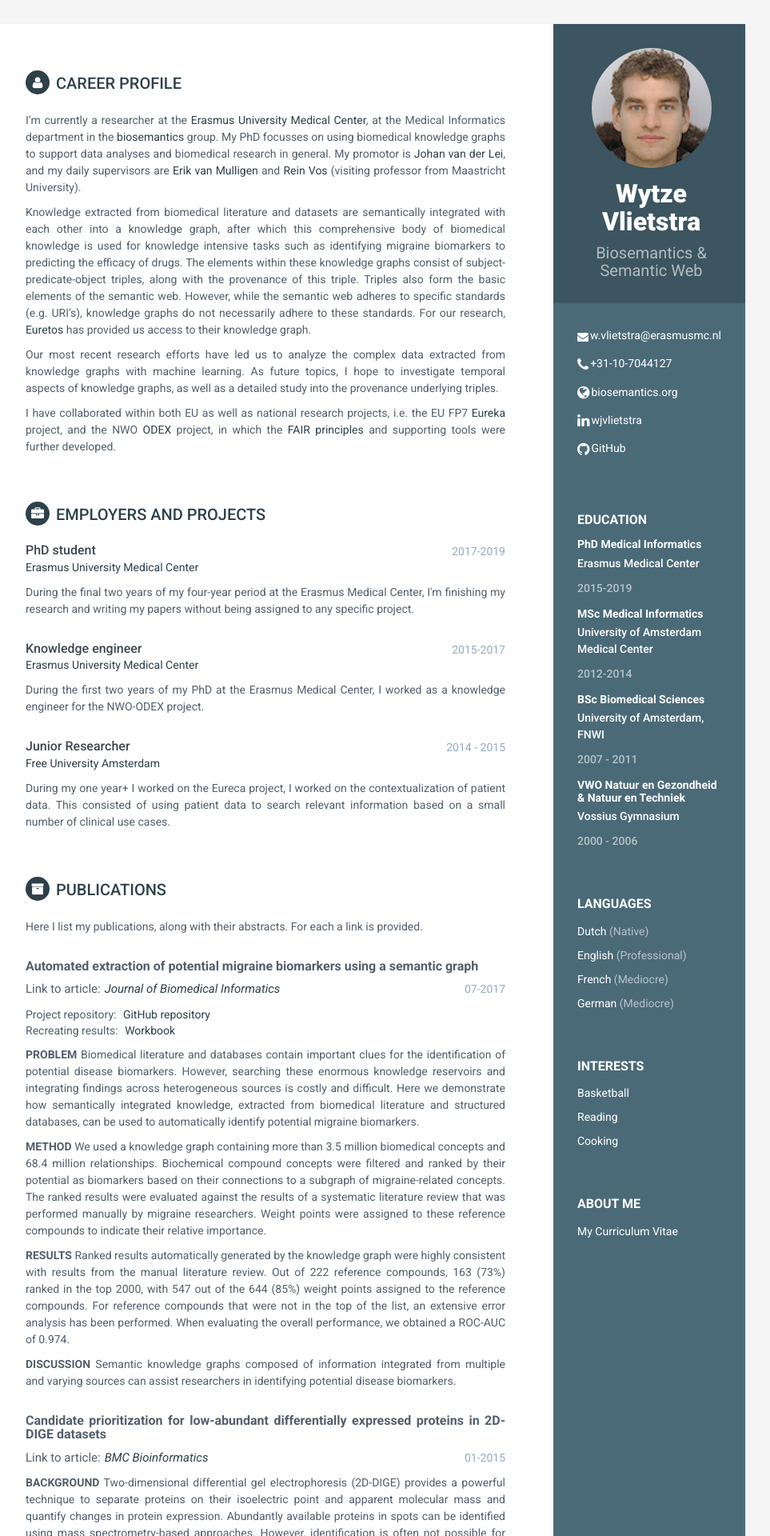
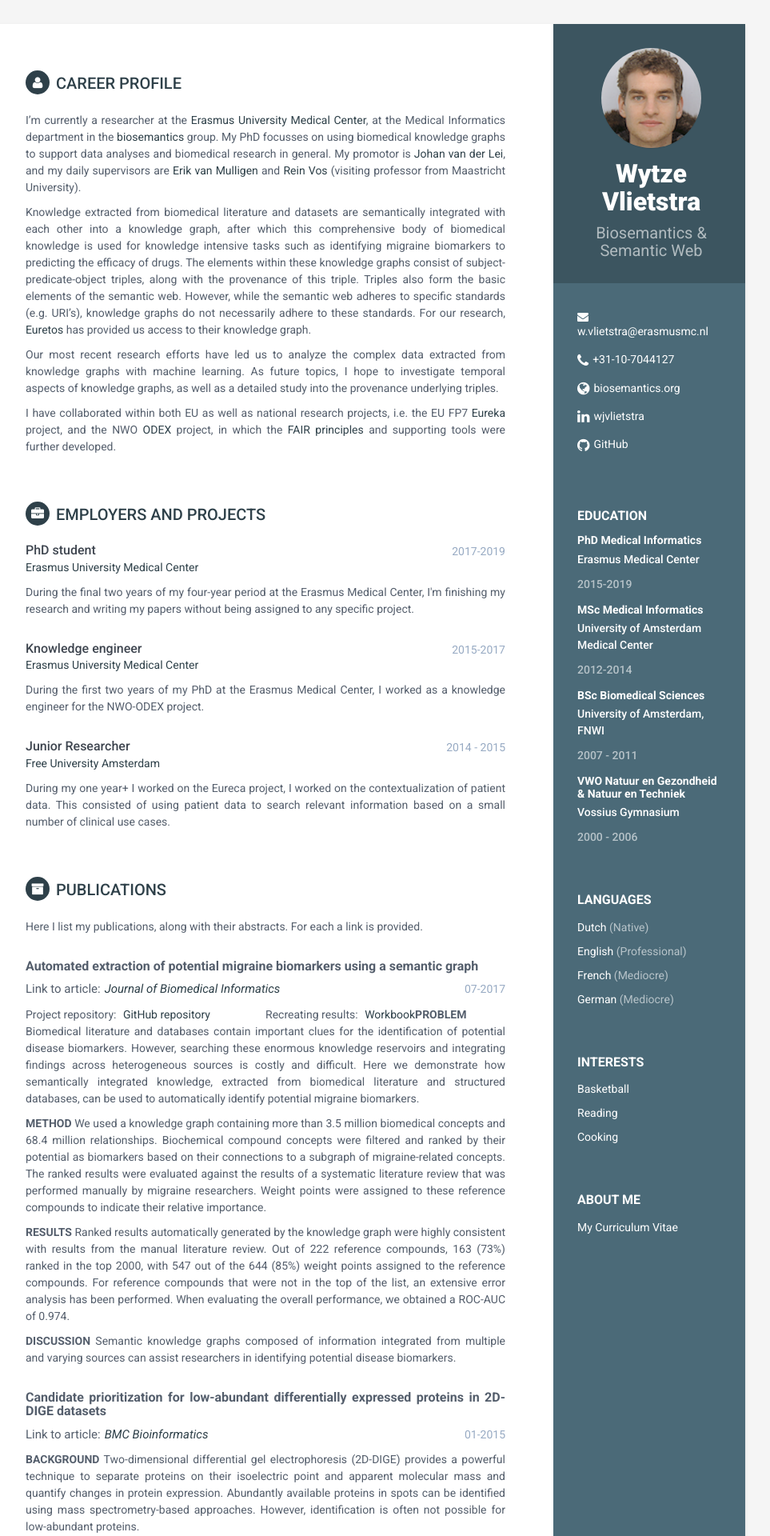
Before and after one commit to Wytz/wytz.github.io, a Jekyll site: the page built from index.html, in a window 1280 px wide. Shown: the top 1920 px of the page at 80% size, without its empty margins (188-1151 px from the left). Built offline with Jekyll 4.4.1, drawn with Linux system fonts in a browser that asks for light colours.

Commit message:
profile pic

```diff
--- a/_includes/projects.html
+++ b/_includes/projects.html
@@ -20,13 +20,13 @@
 	  <div class = "links" style="margin-top:10px;margin-bottom:10px;font-size:14px;">
 
 	    {% if project.github %}
-	    <div class="project-link" style="width:50%;">Project repository:<a href="{{ project.github }}" style="padding-left:5px;"> GitHub repository </a></div>
+	    <div class="project-link" style="width:50%;float:left;">Project repository:<a href="{{ project.github }}" style="padding-left:5px;"> GitHub repository </a></div>
 
 	    {% endif %}
 
 	    {% if project.workbook %}
 
-	    <div class="project-link">Recreating results:<a href="{{ project.workbook }}" style="padding-left:5px;"> Workbook </a></div>
+	    <div class="project-link" style="float:left;">Recreating results:<a href="{{ project.workbook }}" style="padding-left:5px;"> Workbook </a></div>
 
 	    {% endif %}
 
--- a/assets/css/styles-6.css
+++ b/assets/css/styles-6.css
@@ -92,7 +92,7 @@ p {
   margin-bottom: 15px;
 }
 .sidebar-wrapper .contact-list .fa {
-  margin-right: 2px;
+  margin-right: 5px;
   font-size: 18px;
   vertical-align: middle;
 }
@@ -304,7 +304,7 @@ p {
 used for profile image
 */
 .profile-img {
-  max-width: 150px;
+  max-width: 125px;
   margin-bottom: 15px;
   border: 0px solid #fff;
   border-radius: 100%;
```
Also changed, not shown: 1 other file.
